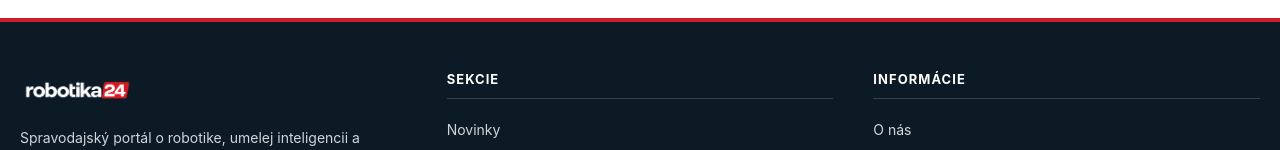
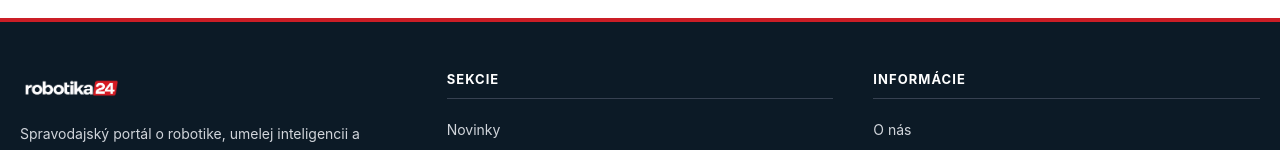
Before and after one commit to andreakollova/robotika24, a Next.js app: page / in a window 1280 px wide. Shown: the part 1921-2071 px from the top of the page. Built offline with nearby package versions, Linux system fonts and the light colour scheme; no server answers; the database is empty.

Commit message:
Footer logo: plain img tag for reliable loading
Co-Authored-By: Andrea Kollova <kollova@drixton.com>

```diff
--- a/src/components/Footer.tsx
+++ b/src/components/Footer.tsx
@@ -19,7 +19,7 @@ export default function Footer() {
         <div style={{ display: 'grid', gridTemplateColumns: 'repeat(3, 1fr)', gap: 40 }} className="max-md:!grid-cols-1">
           {/* Brand + socials */}
           <div>
-            <Image src="/logo-dark.png" alt="robotika24" width={220} height={44} style={{ height: 40, width: 'auto', marginBottom: 16 }} />
+            <img src="/logo-dark.png" alt="robotika24" style={{ height: 36, width: 'auto', marginBottom: 16 }} />
             <p style={{ color: '#d1d5db', fontSize: 14, lineHeight: 1.7, marginBottom: 20 }}>
               Spravodajský portál o robotike, umelej inteligencii a moderných technológiách.
               Denne prinášame najnovšie správy zo sveta robotov.
```
